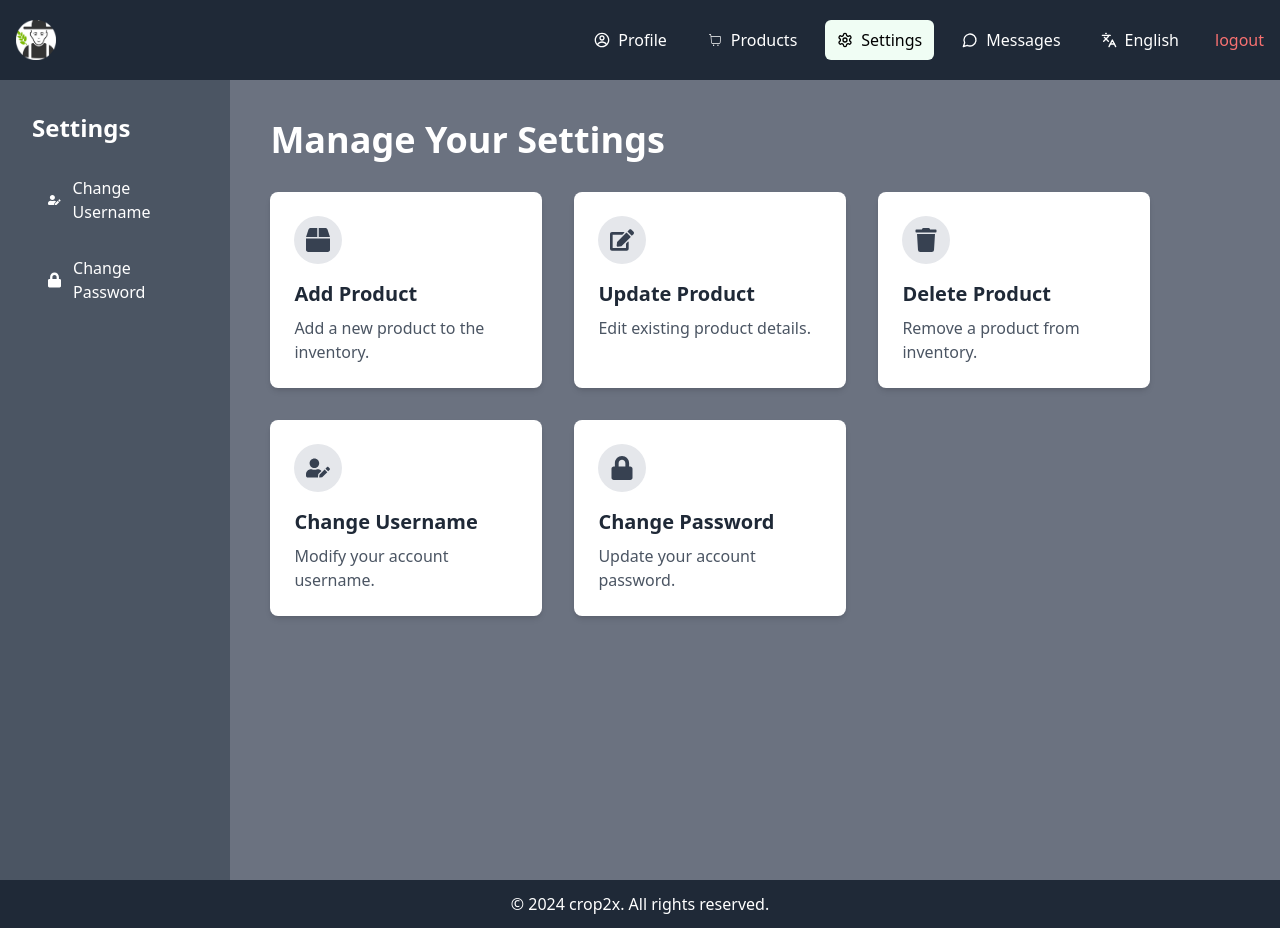
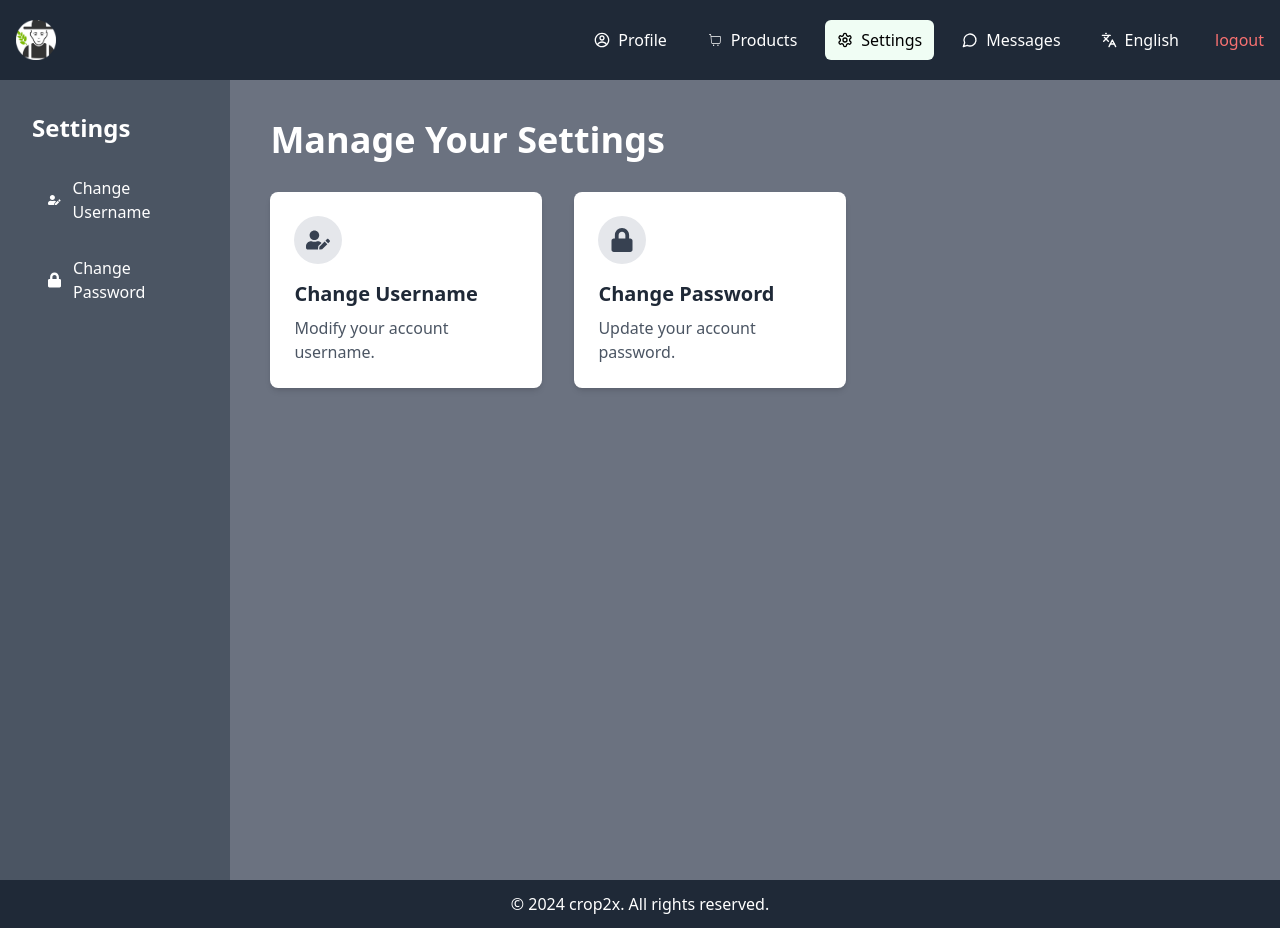
Before and after one commit to shayan-zaheer/agribusiness, a React (Vite) app in the folder client/: page /settings in a window 1280 px wide. Built offline with nearby package versions, Linux system fonts and the light colour scheme; no server answers.

Commit message:
added outlet context

```diff
--- a/client/src/components/AddProduct.jsx
+++ b/client/src/components/AddProduct.jsx
@@ -1,11 +1,12 @@
 import { useState } from "react";
 import axios from "axios";
 import { toast } from "react-toastify";
-import { Form, useNavigate } from "react-router-dom";
+import { Form, useNavigate, useOutletContext } from "react-router-dom";
 
 function AddProduct() {
     const [loading, setLoading] = useState(false);
     const navigate = useNavigate();
+    const [role] = useOutletContext();
 
     const handleSubmit = async (event) => {
         event.preventDefault();
@@ -52,6 +53,8 @@ function AddProduct() {
     };
 
     return (
+        <>
+            {role === "seller" && (
                 <div className="p-8 bg-white rounded-lg shadow-md">
                 <h1 className="text-2xl font-bold mb-6">Add Product</h1>
                 <Form onSubmit={handleSubmit}>
@@ -106,6 +109,9 @@ function AddProduct() {
                     </button>
                 </Form>
             </div>
+            )}
+        </>
+
     );
 }
 
--- a/client/src/components/SettingsNav.jsx
+++ b/client/src/components/SettingsNav.jsx
@@ -1,7 +1,9 @@
-import { Link } from "react-router-dom";
+import { Link, useOutletContext } from "react-router-dom";
 import { FaBox, FaEdit, FaTrash, FaUserEdit, FaLock } from "react-icons/fa";
 
 function SettingsNav() {
+    const [role] = useOutletContext();
+
     return (
         <>
             <h1 className="text-4xl font-bold text-white mb-8">
@@ -9,7 +11,9 @@ function SettingsNav() {
             </h1>
 
             <div className="grid grid-cols-1 md:grid-cols-2 lg:grid-cols-3 gap-8">
-                <Link
+                {role === "seller" && (
+                    <>
+                        <Link
                     to="/settings/add-product"
                     className="bg-white p-6 rounded-lg shadow-md hover:shadow-xl transition-shadow"
                 >
@@ -54,6 +58,9 @@ function SettingsNav() {
                     </p>
                 </Link>
 
+                    </>
+                )}
+
                 <Link
                     to="/settings/change-username"
                     className="bg-white p-6 rounded-lg shadow-md hover:shadow-xl transition-shadow"
--- a/client/src/pages/Settings.jsx
+++ b/client/src/pages/Settings.jsx
@@ -52,7 +52,7 @@ function Settings() {
 
 
             <main className="w-3/4 p-10">
-                <Outlet />
+                <Outlet context={[role]}/>
             </main>
         </div>
     );
```
Lines whose indentation alone changed are shown as unchanged.
